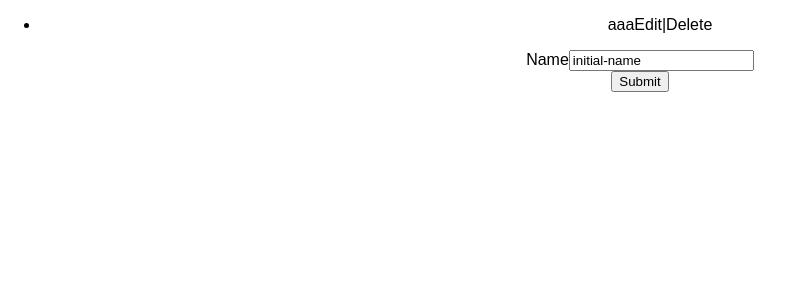
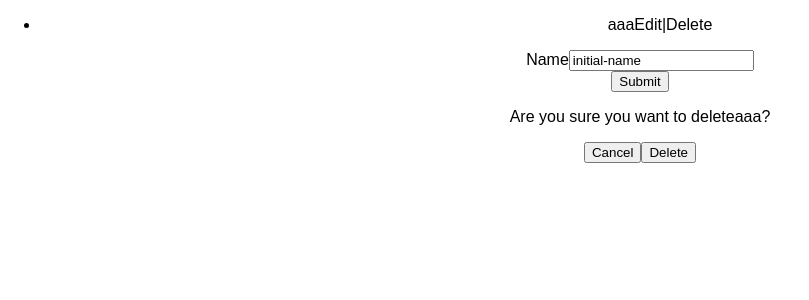
Before and after one commit to kranux/playing-with-react, a React (Create React App) app: page / in a window 1280 px wide. Both pictures are taken after a click on the element "Delete". Shown: the top 300 px of the page, without its empty margins (0-809 px from the left). Built offline with nearby package versions, Linux system fonts and the light colour scheme.

Commit message:
Implemented delete element functionality;

```diff
--- a/src/App.js
+++ b/src/App.js
@@ -4,6 +4,7 @@ import uuid from 'uuid/v1';
 import './App.css';
 import DebtForm from './debt-form/debt-form';
 import ListOfDebts from './list-of-debts/list-of-debts';
+import DeleteDialog from './delete-dialog/delete-dialog'
 
 class App extends Component {
 
@@ -19,12 +20,15 @@ class App extends Component {
           id: uuid(),
           name:'aaa'
         }
-      ]
+      ],
+      delete: undefined
     };
 
+    this.deleteElement = this.deleteElement.bind(this);
     this.elementUpdated = this.elementUpdated.bind(this);
+    this.hideDeleteDialog = this.hideDeleteDialog.bind(this);
+    this.showDeleteForm = this.showDeleteForm.bind(this);
     this.showEditForm = this.showEditForm.bind(this);
-    this.showDeleteForm = this.showDeleteForm.bind(this);
   }
 
   elementUpdated(element) {
@@ -56,20 +60,46 @@ class App extends Component {
   }
 
   showDeleteForm(element) {
-    console.log('delete?', element);
+    this.setState({
+      ...this.state,
+      delete: element.id
+    });
+  }
+
+  hideDeleteDialog() {
+    this.setState({
+      ...this.state,
+      delete: undefined
+    });
+  }
+
+  deleteElement(elementId) {
+    let debts = this.state.debts;
+    const debtIndex = debts.findIndex(d => d.id === elementId);
+    this.setState({
+      ...this.state,
+      debts: [...debts.slice(0, debtIndex), ...debts.slice(debtIndex + 1)],
+      delete: undefined
+    });
   }
 
   render() {
     return (
       <div className="App">
         <ListOfDebts
+          showDeleteForm={this.showDeleteForm}
+          showEditForm={this.showEditForm}
           value={this.state.debts}
-          showEditForm={this.showEditForm}
-          showDeleteForm={this.showDeleteForm}
         />
         <DebtForm
+          elementUpdated={this.elementUpdated}
           value={this.state.form}
-          elementUpdated={this.elementUpdated}
+        />
+        <DeleteDialog
+          deleteElement={this.deleteElement}
+          elements={this.state.debts}
+          hideDeleteDialog={this.hideDeleteDialog}
+          value={this.state.delete}
         />
       </div>
     );
--- a/src/delete-dialog/delete-dialog.jsx
+++ b/src/delete-dialog/delete-dialog.jsx
@@ -1,7 +1,21 @@
-import {React} from 'react';
+import React from 'react';
 
 export default class DeleteDialog extends React.Component {
     render() {
-      return <div>It works</div>;
+      const elementId = this.props.value;
+      if (elementId) {
+        return (
+          <div>
+            <p>Are you sure you want to delete
+              {this.props.elements.find(e => e.id === elementId).name}?
+            </p>
+            <div>
+              <button onClick={this.props.hideDeleteDialog}>Cancel</button>
+              <button onClick={() => this.props.deleteElement(elementId)}>Delete</button>
+            </div>
+          </div>
+        );
+      }
+      return null;
     }
 }
```
